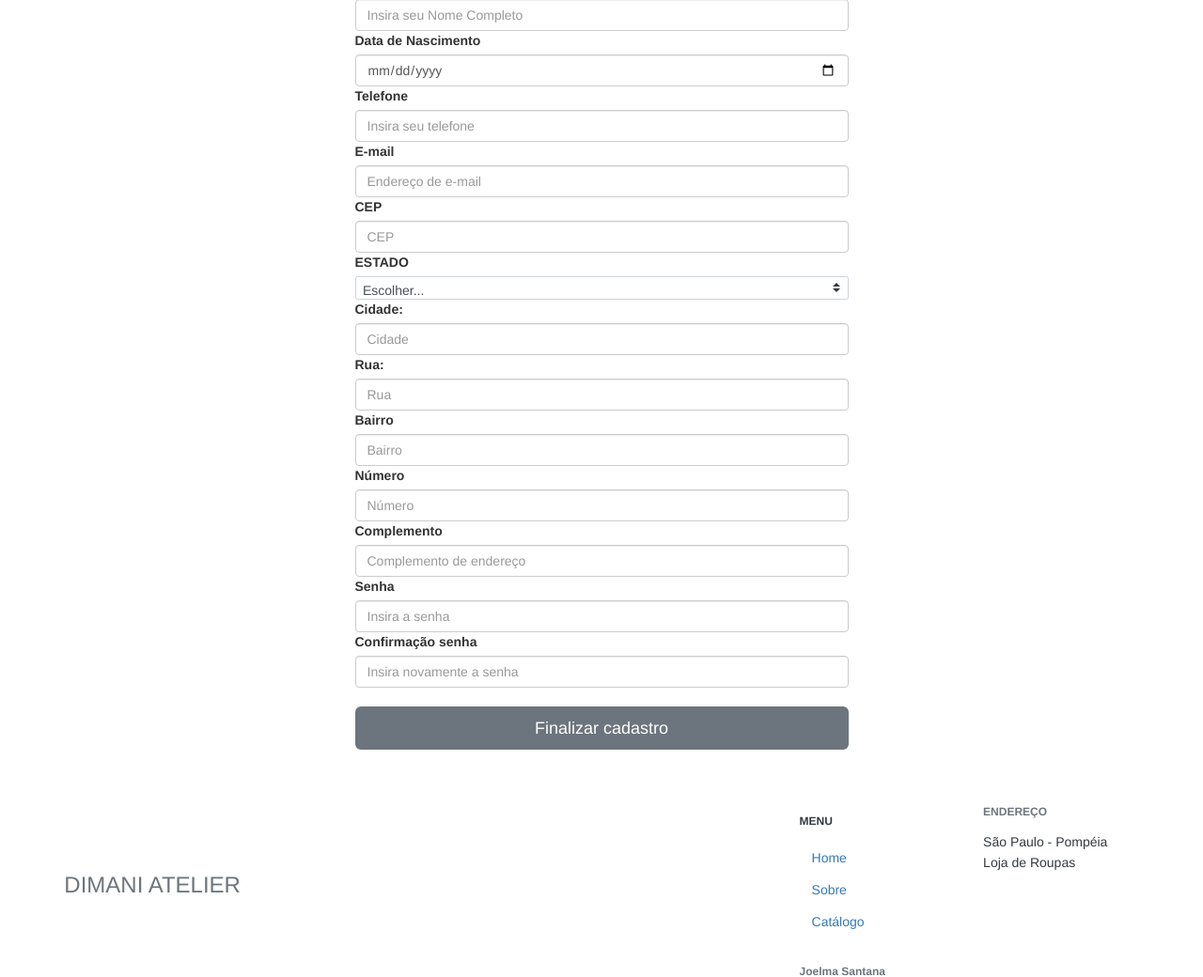
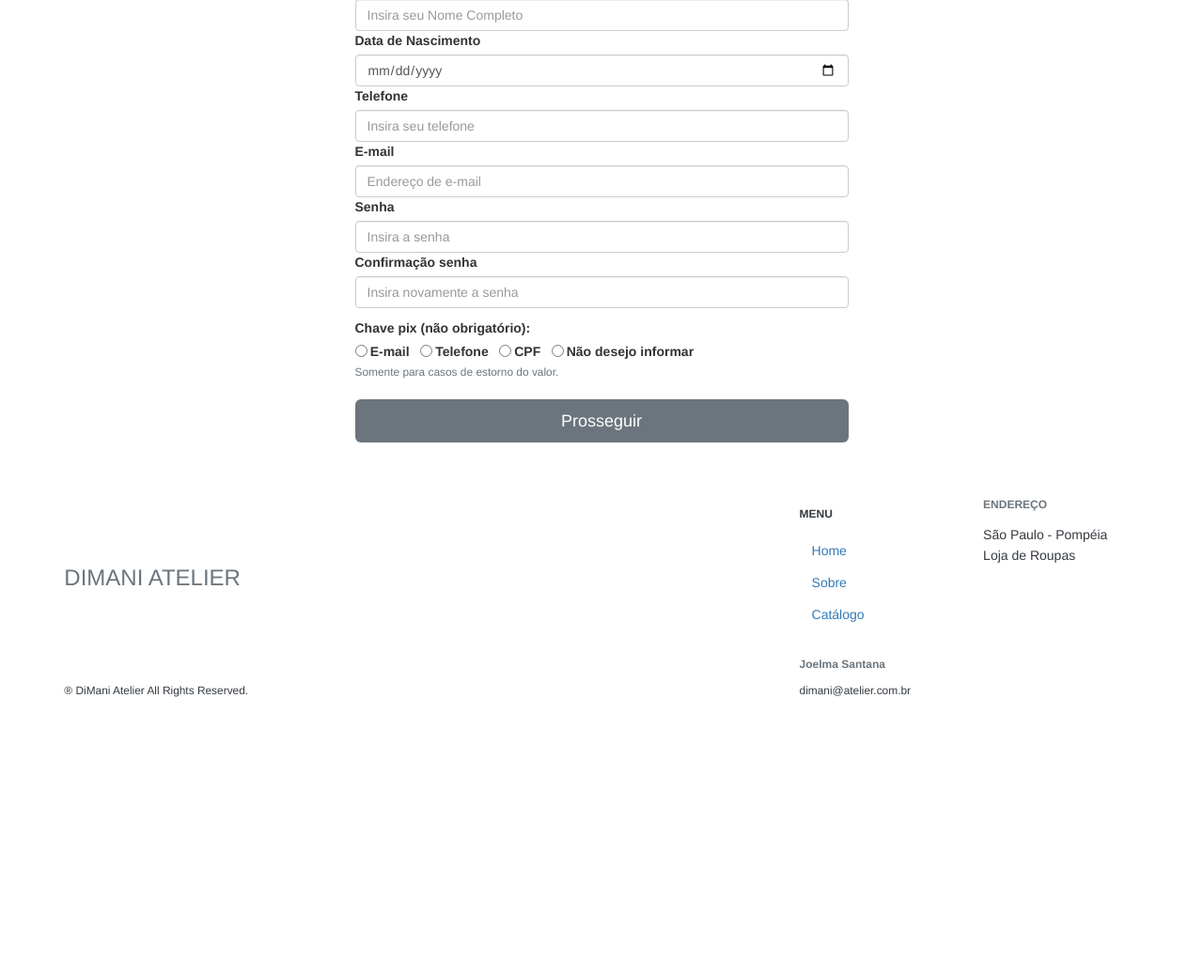
Before and after one commit to v-santana/DIMANI, a Flask app: page /cadastro in a window 1280 px wide. Shown: the part 370-1410 px from the top of the page at 94% size. After the commit the page ends 1112 px from the top, so only its background shows below. Run offline with Flask 2, Linux system fonts and the light colour scheme; data that the repository does not hold is empty; some libraries are stand-ins or nearby versions.

Commit message:
"Cadastro em duas etapas finalzado"

```diff
--- a/app.py
+++ b/app.py
@@ -6,11 +6,6 @@ app = Flask(__name__)
 
 
 
-def adiciona_carrinho(id_produto,nome_produto,descricao_produto,valor_produto):
-    localStorage = localStoragePy('/DIMANI/app.py', 'text')
-    lista = [id_produto, nome_produto, descricao_produto, valor_produto]
-    localStorage.setItem(f"produto_{id_produto}", lista)
-    return
 
 ############################
 #### Definições da API. ####
@@ -36,6 +31,7 @@ def index_redirect():
 #PEDIDOS NA VISÃO FUNCIONARIO - Podemos fazer uma verificação para validar se está logado ou não, ou se é funcionário
 @app.route("/pedidos", methods=['GET', 'POST'])
 def pedidos():
+    pedidos = []
     #lista os pedidos do cliente logado
     if 'NOME' in session:
         #PEDIDOS NA VISÃO CLIENTE
@@ -50,8 +46,7 @@ def pedidos():
                 db_atualizar_status_pedido(id_pedido_form,status_form)
                 return redirect('/pedidos')
     # SE NÃO ESTIVER LOGADO
-    else:
-        pedidos = []
+
     return render_template('pedidos_cliente.html', pedidos=pedidos)
 
 #DESCRIÇÃO DO PEDIDO COM BASE NO ID DO PEDIDO
@@ -95,9 +90,7 @@ def itens_carrinho():
 log_in = Blueprint("log_in",__name__)
 @app.route("/login", methods=['GET','POST'])
 def login():
-    print('EMAIL:::::',session.keys())
     if request.method == 'POST':
-
         ########### Vai verificar se é cliente ou funcionário ########
         form_email = request.form['email']
         form_senha = request.form['senha']
@@ -106,24 +99,15 @@ def login():
             cliente = cliente[0]
             if cliente['EMAIL'] == form_email:
                 if cliente['SENHA'] == form_senha:
-                    session['ID_CONTA'] = cliente["ID_CONTA"]
-                    session['CPF'] = cliente["CPF"]
-                    session['DT_NASC'] = cliente["DT_NASC"]
-                    session['EMAIL'] = cliente["EMAIL"]
-                    session['NOME'] = cliente["NOME"]
+                    efetua_login_cliente(cliente['ID_CONTA'],cliente['CPF'],cliente['DT_NASC'],cliente['EMAIL'],cliente['NOME'])
                     return redirect('/catalogo')
-
         else:
             funcionario = db_localizar_funcionario_email(form_email)
             if funcionario:
                 funcionario = funcionario[0]
                 if funcionario['EMAIL'] == form_email:
                     if funcionario['SENHA'] == form_senha:
-                        session['CPF'] = funcionario["CPF"]
-                        session['EMAIL'] = funcionario["EMAIL"]
-                        session['ID_ENDERECO'] = funcionario["ID_ENDERECO"]
-                        session['SALARIO'] = funcionario["SALARIO"]
-                        session['NOME'] = funcionario["NOME"]
+                        efetua_login_funcionario(funcionario['CPF'],funcionario['SALARIO'],funcionario['EMAIL'],funcionario['NOME'])
                         return redirect('/catalogo')
             else:
                 return render_template('login.html', message="E-mail ou senha invalidos")
@@ -142,47 +126,44 @@ def sobre():
 @app.route("/cadastro", methods=['POST','GET'])
 def cadastro():
     if request.method == 'POST':
-        ############# Variáveis do form dados de cadastro ###############
+        ############# Variáveis do formulário dados de cadastro ###############
         cpf,nome_completo,dt_nasc,telefone = request.form['cpf'],request.form['nome_completo'],request.form['dt_nasc'],request.form['telefone']
         email,senha,confirmacao_senha = request.form['email'],request.form['senha'],request.form['confirmacao_senha']
-        ###### ENDEREÇO #######
+
+        #verifica se selecionou chave pix
+        if 'inlineRadioOptions' not in request.form: pix = "NAO_INFORMOU"
+        elif request.form['inlineRadioOptions'] != "nao_informou": pix = request.form[request.form['inlineRadioOptions']]
+        else: pix = "NAO_INFORMOU"
+
+        ###### Verifica se email e CPF já existe no banco de dados ########
+        if db_localizar_cliente_cpf(cpf):
+            return render_template('cadastro.html', estados=db_listar_estados(), cidades=None,mensagem="CPF já utilizado, verifique se já tem uma conta.")
+        elif db_localizar_cliente_email(email) or db_localizar_funcionario_email(email):
+            return render_template('cadastro.html', estados=db_listar_estados(), cidades=None,mensagem="E-mail já utilizado, por favor escolha outro e-mail ou verifique se já tem uma conta.")
+        else:
+            session['NOME'],session['CPF'],session['DT_NASC'],session['EMAIL']  = nome_completo,cpf,dt_nasc,email
+            session['SENHA'],session['TELEFONE'],session['PIX'] = senha,telefone, pix
+            return redirect('/cadastro/endereco')
+    return render_template('cadastro.html', estados=db_listar_estados(), cidades=None, mensagem="")
+
+@app.route("/cadastro/endereco", methods=['POST','GET'])
+def cadastro_endereco():
+    if request.method == 'POST':
         id_estado = request.form['estado']
-        cidade = request.form['cidade']
+        cidade= request.form['cidade']
         id_cidade = db_localizar_cidade_de_estado_por_nome(id_estado,request.form['cidade'])
         cep = request.form['cep']
         bairro=request.form['bairro']
         rua, numero, complemento = request.form['rua'],request.form['numero'], request.form['complemento']
-        ##### ##########################
-
-        ###### verificar se email já existe no banco de dados ########
-        #db_localizar_cliente_email(email)
-
-        ##############################################################
-        endereco = cadastrar_endereco(id_cidade,id_estado,cidade,bairro,rua,numero,complemento,cep)
-        #cliente = db_criar_cliente(cpf, nome_completo, dt_nasc, email,senha,endereco['id_endereco'],"123")
-        #telefone_cliente = db_criar_telefone_cliente(cliente['id_conta'],telefone)
-        print(endereco)
-        ####### campos recolhidos pelo formulário #######
-        print(f"{cpf} | {nome_completo} | {dt_nasc} | {telefone} | {email} | {senha} | {confirmacao_senha} | {cep} | {rua} | {numero} | {complemento}")
-        ###### Foi inserido no banco de dados #######
-        #print(cliente)
-    return render_template('cadastro.html', estados=db_listar_estados(), cidades=None)
-
-def cadastrar_endereco(nome_cidade,id_estado,cidade,bairro,rua,numero,complemento,cep):
-    id_estado = int(id_estado)
-    id_cidade = db_localizar_cidade_de_estado_por_nome(id_estado,nome_cidade)
-    if len(id_cidade) > 1:
-        endereco = {}
-        endereco["mensagem"] ="Escolha novamente a Cidade"
-        endereco["estados"], endereco["cidades"], endereco["id_estado"]= db_listar_estados(), id_cidade, id_estado
-        endereco["bairro"], endereco["rua"], endereco["complemento"]
-        endereco["numero"], endereco["cep"] = numero, rua
-        return endereco
-    else:
-        print("Cidade escolhida!")
-        cidade=request.form['cidade']
-        print(f"Endereço cadastrado: Estado: {id_estado},Cidade: {id_cidade},Bairro:{bairro},Rua: {rua},Numero: {numero},Complemento: {complemento},CEP: {cep}")
-
+        #Se a quantidade de cidades na consulta for maior que 1
+        if len(id_cidade) > 1:
+            return render_template("cadastro_endereco.html", mensagem = "Escolha novamente a Cidade", estados=db_listar_estados(), cidades =  id_cidade, id_estado = int(id_estado),bairro=bairro, rua = rua, complemento = complemento, numero=numero,cep=cep)
+        else:
+            cidade=request.form['cidade']
+            endereco = db_criar_endereco(rua,numero,bairro,complemento,cidade)
+            cliente = db_criar_cliente(session['CPF'],session['NOME'],session['DT_NASC'],session['EMAIL'],session['SENHA'],endereco['id_endereco'],session['EMAIL'])
+            return redirect('/catalogo')
+    return render_template("cadastro_endereco.html", mensagem = "", estados=db_listar_estados(), cidades=None)
 
 
 
--- a/templates/cadastro.html
+++ b/templates/cadastro.html
@@ -9,6 +9,7 @@
 
         <!-- TÍTULO FORM -->
         <h2 class="form-title text-center">Dados de cadastro</h2>
+        <h4 class="form-title text-danger text-center" > {{mensagem}} </h4>
         <!-- /END TÍTULO FORM -->
 
         <!-- CPF -->
@@ -63,13 +64,12 @@
         <div class="col-md-6 offset-md-3">
             <label for="validationCustom01">E-mail</label>
             <input type="email" name="email" class="form-control" id="validationCustom01" placeholder="Endereço de e-mail" maxlength="100" required>
+
             <div class="invalid-feedback">
                 Insira um endereço de e-mail válido.
             </div>
         </div>
         <!-- /END E-MAIL -->
-
-        {% include 'form_endereco.html'%}
 
         <!-- SENHA -->
         <div class="form-group">
@@ -84,24 +84,45 @@
         <!-- /END SENHA -->
 
         <!-- SENHA CONFIRMAÇÃO -->
-        <div class="form-group">
+        <div class="form-group" >
             <div class="col-md-6 offset-md-3">
                 <label for="validationCustom02">Confirmação senha</label>
-                <input type="password" name="confirmacao_senha" class="form-control" id="validationCustom02" placeholder="Insira novamente a senha" required>
+                <input style="margin-bottom: 2%;"type="password" name="confirmacao_senha" class="form-control" id="validationCustom02" placeholder="Insira novamente a senha" required>
                 <div class="invalid-feedback">
                     As senhas não correspondem.
                 </div>
             </div>
         </div>
         <!-- /END SENHA CONFIRMAÇÃO -->
-
-        <!-- BOTÃO FINALIZAR -->
+        <div class="form-group" >
+        <div class="col-md-6 offset-md-3">
+            <label >Chave pix (não obrigatório): </label><br>
+                <div class="form-check form-check-inline">
+                    <input class="form-check-input" type="radio" name="inlineRadioOptions" id="inlineRadio1" value="email" />
+                    <label class="form-check-label" for="inlineRadio1">E-mail</label>
+                </div>
+              <div class="form-check form-check-inline">
+                <input class="form-check-input" type="radio" name="inlineRadioOptions" id="inlineRadio2" value="telefone"/>
+                <label class="form-check-label" for="inlineRadio2">Telefone</label>
+              </div>
+              <div class="form-check form-check-inline">
+                <input class="form-check-input" type="radio" name="inlineRadioOptions" id="inlineRadio3" value="cpf"/>
+                <label class="form-check-label" for="inlineRadio3">CPF</label>
+              </div>
+              <div class="form-check form-check-inline">
+                <input class="form-check-input" type="radio" name="inlineRadioOptions" id="inlineRadio4" value="nao_informou"/>
+                <label class="form-check-label" for="inlineRadio4">Não desejo informar</label>
+              </div>
+              <small id="emailHelp" class="form-text text-muted">Somente para casos de estorno do valor.</small>
+        </div>
+        </div>
+        <!-- BOTÃO PROSSEGUIR -->
         <div class="form-group">
             <div class="col-md-6 offset-md-3" style="margin-top: 2rem;">
-                <button type="submit" class="btn btn-secondary btn-lg btn-block">Finalizar cadastro</button>
+                <button type="submit" class="btn btn-secondary btn-lg btn-block">Prosseguir</button>
             </div>
         </div>
-        <!-- /END BOTÃO FINALIZAR -->
+        <!-- /END BOTÃO PROSSEGUOR -->
     </form>
 </div>
 
--- a/templates/teste.html
+++ b/templates/cadastro_endereco.html
@@ -2,7 +2,7 @@
     {% if 'NOME'  in session %}
         {% include 'form_endereco.html'%}
     {% else %}
-        <p>Não está logado</p>
+        <p>Retorne para cadastro</p>
     {% endif %}
 
 {% include 'footer.html'%}
--- a/templates/form_endereco.html
+++ b/templates/form_endereco.html
@@ -1,4 +1,6 @@
 {% block form_endereco %}
+<div class="container">
+<form method="POST" class="form cadastro_endereco">
 <!-- CEP -->
 {% if cidades != None %}
 <div class="form-group">
@@ -162,5 +164,13 @@
 </div>
 <!-- /END COMPLEMENTO -->
 {% endif %}
-
+ <!-- BOTÃO CONFIRMAR -->
+ <div class="form-group">
+  <div class="col-md-6 offset-md-3" style="margin-top: 2rem;">
+      <button type="submit" class="btn btn-secondary btn-lg btn-block">Finalizar</button>
+  </div>
+</div>
+<!-- /END BOTÃO CONFIRMAR -->
+</form>
+</div>
 {% endblock%}
```
Also changed, not shown: funcoes_bd.py (+29 -0 lines), 2 other files.
